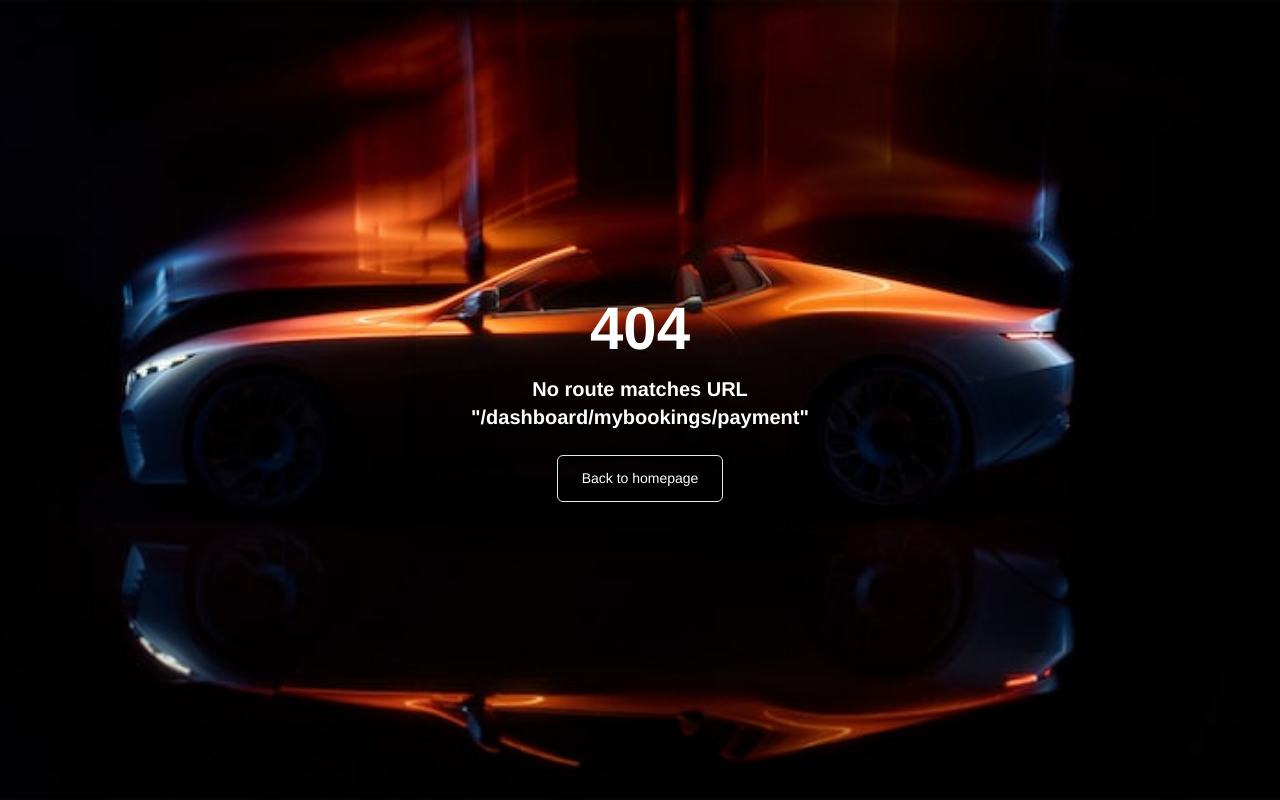
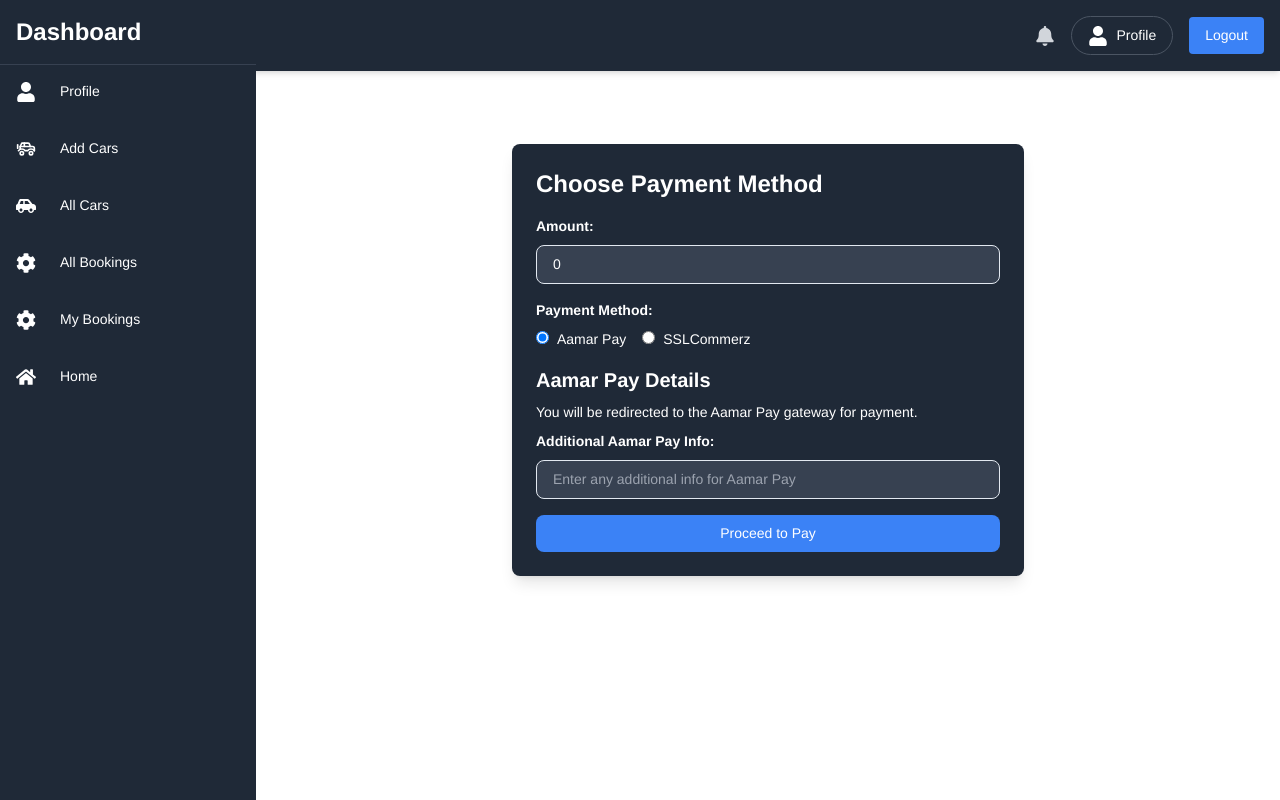
Before and after one commit to IamShihabPro/car-rental-frontend, a React (Vite) app: page /dashboard/mybookings/payment in a window 1280 px wide. Before the commit this address had no page. Built offline with nearby package versions, Linux system fonts and the light colour scheme.

Commit message:
all bookings

```diff
--- a/src/pages/Dashboard/AllBookings/AllBookings.tsx
+++ b/src/pages/Dashboard/AllBookings/AllBookings.tsx
@@ -124,7 +124,7 @@
                                 <td className="py-3 px-4 border font-semibold text-gray-700">
                                     {booking.startTime}
                                 </td>
-                               <div className="flex flex-row">
+                               <div className="flex flex-row border">
                                     {
                                         booking.isConfirm === true ?
                                         <div className="flex flex-row justify-center items-center gap-2">
--- a/src/pages/Dashboard/MyBookings/MyBookings.tsx
+++ b/src/pages/Dashboard/MyBookings/MyBookings.tsx
@@ -5,6 +5,7 @@
 import { useAppSelector } from "@/redux/hooks";
 import { verifyToken } from "@/utils/verifyToken";
 import React from "react";
+import { Link } from "react-router-dom";
 import { toast } from "sonner";
 
 type TBooking = {
@@ -26,12 +27,9 @@
 };
 
 const MyBookings: React.FC = () => {
-    const [cancelBookings] = useCancelBookingsMutation()
+  const [cancelBookings] = useCancelBookingsMutation();
   const token = useAppSelector(useCurrentToken);
-    let user;
-    if (token) {
-        user = verifyToken(token);
-    }
+  const user = token ? verifyToken(token) : null;
 
   const { data, isLoading, isError } = useGetMyBookingsQuery(user?.email as string);
   const bookings = data?.data as TBooking[] || [];
@@ -52,17 +50,15 @@
   }
 
   if (isError) {
-        return <EmptyComponent/>
+    return <EmptyComponent />;
   }
 
   return (
     <div className="max-w-screen-2xl mx-auto mt-10 p-4">
       <h1 className="text-3xl md:text-4xl font-extrabold text-center mb-8 text-gray-600 mt-10">My Bookings</h1>
-           {
-            bookings.length === 0 ? <>
-                <EmptyComponent/>
-            </> :
-            <>
+      {bookings.length === 0 ? (
+        <EmptyComponent />
+      ) : (
         <div className="overflow-x-auto shadow-md sm:rounded-lg">
           <table className="min-w-full bg-white border rounded-lg overflow-hidden">
             <thead className="bg-gray-800 text-white">
@@ -81,55 +77,42 @@
             </thead>
             <tbody>
               {bookings.map((booking) => (
-                            <tr
-                                key={booking.carId}
-                                className="text-center hover:bg-gray-50 transition duration-150 ease-in-out"
-                            >
+                <tr key={booking._id} className="text-center hover:bg-gray-50 transition duration-150 ease-in-out">
                   <td className="py-3 px-4 border font-semibold text-gray-600 uppercase">{booking.idType}</td>
                   <td className="py-3 px-4 border font-semibold text-gray-600">{booking.idNumber}</td>
                   <td className="py-3 px-4 border font-semibold text-gray-600">{booking.drivingLicense}</td>
-                                <td className={`py-3 px-4 border font-semibold ${booking.isConfirm ? 'text-green-400' : 'text-red-400'} `}>{booking.isConfirm === true ? 'Confirm' : 'Not Confirm'}</td>
+                  <td className={`py-3 px-4 border font-semibold ${booking.isConfirm ? 'text-green-400' : 'text-red-400'}`}>
+                    {booking.isConfirm ? 'Confirmed' : 'Not Confirmed'}
+                  </td>
                   <td className="py-3 px-4 border font-semibold text-gray-700">{booking.paymentMethod}</td>
                   <td className="py-3 px-4 border font-semibold text-gray-700">
                     {new Date(booking.date).toLocaleDateString()}
                   </td>
+                  <td className="py-3 px-4 border font-semibold text-gray-700">{booking.startTime}</td>
                   <td className="py-3 px-4 border font-semibold text-gray-700">
-                                    {booking.startTime}
+                    {booking.endTime || 'Not issued yet'}
                   </td>
-                                <td className="py-3 px-4 border font-semibold text-gray-700">
-                                    {booking.endTime === null ? 'Not issued yet' :  `${booking.endTime}`}
+                  <td className="py-3 px-4 border font-semibold text-gray-700">{booking.totalCost}</td>
+                  <td className="py-3 px-4 border flex justify-center items-center space-x-2">
+                    {booking.isCarReturn ? (
+                      <span className="text-blue-500">Car Returned</span>
+                    ) : (
+                      <button onClick={() => handleCancel(booking._id)} className="text-white bg-red-500 px-4 py-2">
+                        Cancel
+                      </button>
+                    )}
+                    {booking.isConfirm && !booking.isPaid && (
+                      <Link to="/dashboard/mybookings/payment" className="text-white bg-green-500 px-4 py-2">
+                        Pay Now
+                      </Link>
+                    )}
                   </td>
-                                <td className="py-3 px-4 border font-semibold text-gray-700">
-                                    {booking?.totalCost}
-                                </td>
-                                <div className="flex flex-row justify-center items-center">
-
-                                   {
-                                    booking?.isCarReturn === true ? <p className="text-blue-500">Car Returned</p> :
-                                    <td className="py-3 px-4">
-                                        <button onClick={() => handleCancel(booking?._id)} className="text-white bg-red-500 px-4 py-2"> Cancel</button>
-                                    </td>
-                                   }
-
-                                   {
-                                        booking?.isConfirm === true ?
-                                        <>
-                                            {
-                                                booking?.isPaid === true ? <p className="text-yellow-500">Paid</p> :
-                                                <td className="py-3 px-4">
-                                                    <button className="text-white bg-green-500 px-4 py-2"> Pay Now</button>
-                                                </td>
-                                            }
-                                        </> : ""
-                                   }
-                                </div>
                 </tr>
               ))}
             </tbody>
           </table>
         </div>
-            </>
-           }
+      )}
     </div>
   );
 };
--- /dev/null
+++ b/src/pages/Dashboard/Payment/Payment.tsx
@@ -0,0 +1,137 @@
+import React, { useState } from 'react';
+
+export type PaymentMethod = 'AamarPay' | 'SSLCommerz';
+
+export interface PaymentDetails {
+  amount: number;
+  paymentMethod: PaymentMethod;
+}
+
+const Payment: React.FC = () => {
+  const [paymentMethod, setPaymentMethod] = useState<PaymentMethod>('AamarPay');
+  const [amount, setAmount] = useState<number>(0);
+
+  const handlePaymentMethodChange = (event: React.ChangeEvent<HTMLInputElement>) => {
+    setPaymentMethod(event.target.value as PaymentMethod);
+  };
+
+  const handleAmountChange = (event: React.ChangeEvent<HTMLInputElement>) => {
+    setAmount(parseFloat(event.target.value));
+  };
+
+  const handleSubmit = () => {
+    const paymentDetails: PaymentDetails = {
+      amount,
+      paymentMethod,
+    };
+
+    if (paymentMethod === 'AamarPay') {
+      aamarPayPayment?.(paymentDetails);
+    } else if (paymentMethod === 'SSLCommerz') {
+      sslCommerzPayment?.(paymentDetails);
+    }
+
+    // Handle the response accordingly
+  };
+
+  // Mock functions to represent payment integrations (replace with actual implementations)
+  const aamarPayPayment = (details: PaymentDetails) => {
+    console.log('Processing with AamarPay:', details);
+    // Implement AamarPay payment processing here
+  };
+
+  const sslCommerzPayment = (details: PaymentDetails) => {
+    console.log('Processing with SSLCommerz:', details);
+    // Implement SSLCommerz payment processing here
+  };
+
+  return (
+    <div className="max-w-lg mx-auto bg-gray-800 p-6 rounded-lg shadow-lg mt-20">
+      <h2 className="text-2xl font-bold text-white mb-4">Choose Payment Method</h2>
+
+      <div className="mb-4">
+        <label className="block text-white font-semibold mb-2">Amount:</label>
+        <input
+          type="number"
+          className="w-full px-4 py-2 border rounded-lg bg-gray-700 text-white"
+          value={amount}
+          onChange={handleAmountChange}
+        />
+      </div>
+
+      <div className="mb-4">
+        <label className="block text-white font-semibold mb-2">Payment Method:</label>
+        <div className="flex space-x-4">
+          <label className="text-white">
+            <input
+              type="radio"
+              value="AamarPay"
+              checked={paymentMethod === 'AamarPay'}
+              onChange={handlePaymentMethodChange}
+              className="mr-2"
+            />
+            Aamar Pay
+          </label>
+          <label className="text-white">
+            <input
+              type="radio"
+              value="SSLCommerz"
+              checked={paymentMethod === 'SSLCommerz'}
+              onChange={handlePaymentMethodChange}
+              className="mr-2"
+            />
+            SSLCommerz
+          </label>
+        </div>
+      </div>
+
+      {/* Conditional Layout Rendering */}
+      {paymentMethod === 'AamarPay' && (
+        <div className="mb-4">
+          <h3 className="text-xl font-semibold text-white mb-2">Aamar Pay Details</h3>
+          <p className="text-white mb-2">You will be redirected to the Aamar Pay gateway for payment.</p>
+          <div className="mb-2">
+            <label className="block text-white font-semibold mb-2">Additional Aamar Pay Info:</label>
+            <input
+              type="text"
+              className="w-full px-4 py-2 border rounded-lg bg-gray-700 text-white"
+              placeholder="Enter any additional info for Aamar Pay"
+            />
+          </div>
+        </div>
+      )}
+
+      {paymentMethod === 'SSLCommerz' && (
+        <div className="mb-4">
+          <h3 className="text-xl font-semibold text-white mb-2">SSLCommerz Details</h3>
+          <p className="text-white mb-2">You will be redirected to the SSLCommerz gateway for payment.</p>
+          <div className="mb-2">
+            <label className="block text-white font-semibold mb-2">Mobile Number:</label>
+            <input
+              type="text"
+              className="w-full px-4 py-2 border rounded-lg bg-gray-700 text-white"
+              placeholder="Enter your mobile number"
+            />
+          </div>
+          <div className="mb-2">
+            <label className="block text-white font-semibold mb-2">Email Address:</label>
+            <input
+              type="email"
+              className="w-full px-4 py-2 border rounded-lg bg-gray-700 text-white"
+              placeholder="Enter your email address"
+            />
+          </div>
+        </div>
+      )}
+
+      <button
+        onClick={handleSubmit}
+        className="w-full bg-blue-500 text-white py-2 rounded-lg hover:bg-blue-600"
+      >
+        Proceed to Pay
+      </button>
+    </div>
+  );
+};
+
+export default Payment;
--- a/src/redux/feature/cars/carsApi.ts
+++ b/src/redux/feature/cars/carsApi.ts
@@ -45,7 +45,7 @@
               url: 'cars/return',
               body: data
             }),
-            invalidatesTags: ['cars'],
+            invalidatesTags: ['cars', 'bookings'],
         }),
 
     })
--- a/src/routes/router.tsx
+++ b/src/routes/router.tsx
@@ -12,6 +12,7 @@
 import AllCars from "@/pages/Dashboard/AllCars/AllCars";
 import Dashboard from "@/pages/Dashboard/Dashboard/Dashboard";
 import MyBookings from "@/pages/Dashboard/MyBookings/MyBookings";
+import Payment from "@/pages/Dashboard/Payment/Payment";
 import Profile from "@/pages/Dashboard/Profile/Profile";
 import Home from "@/pages/Home/Home";
 import Login from "@/pages/Login/Login";
@@ -86,6 +87,10 @@
                 path: '/dashboard/mybookings',
                 element: <MyBookings/>
             },
+            {
+                path: '/dashboard/mybookings/payment',
+                element: <Payment/>
+            },
         ]
     }
   ]);
```
Lines whose indentation alone changed are shown as unchanged.
